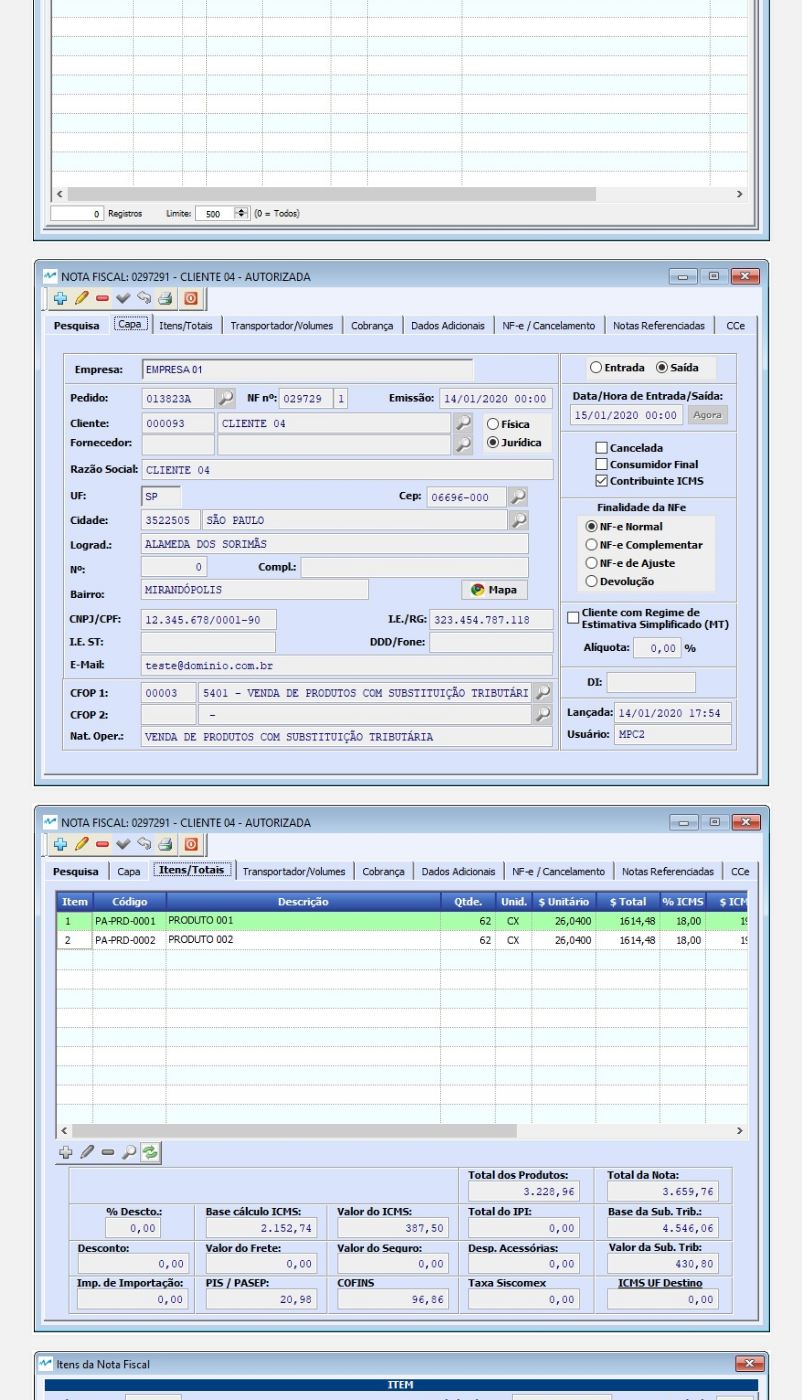
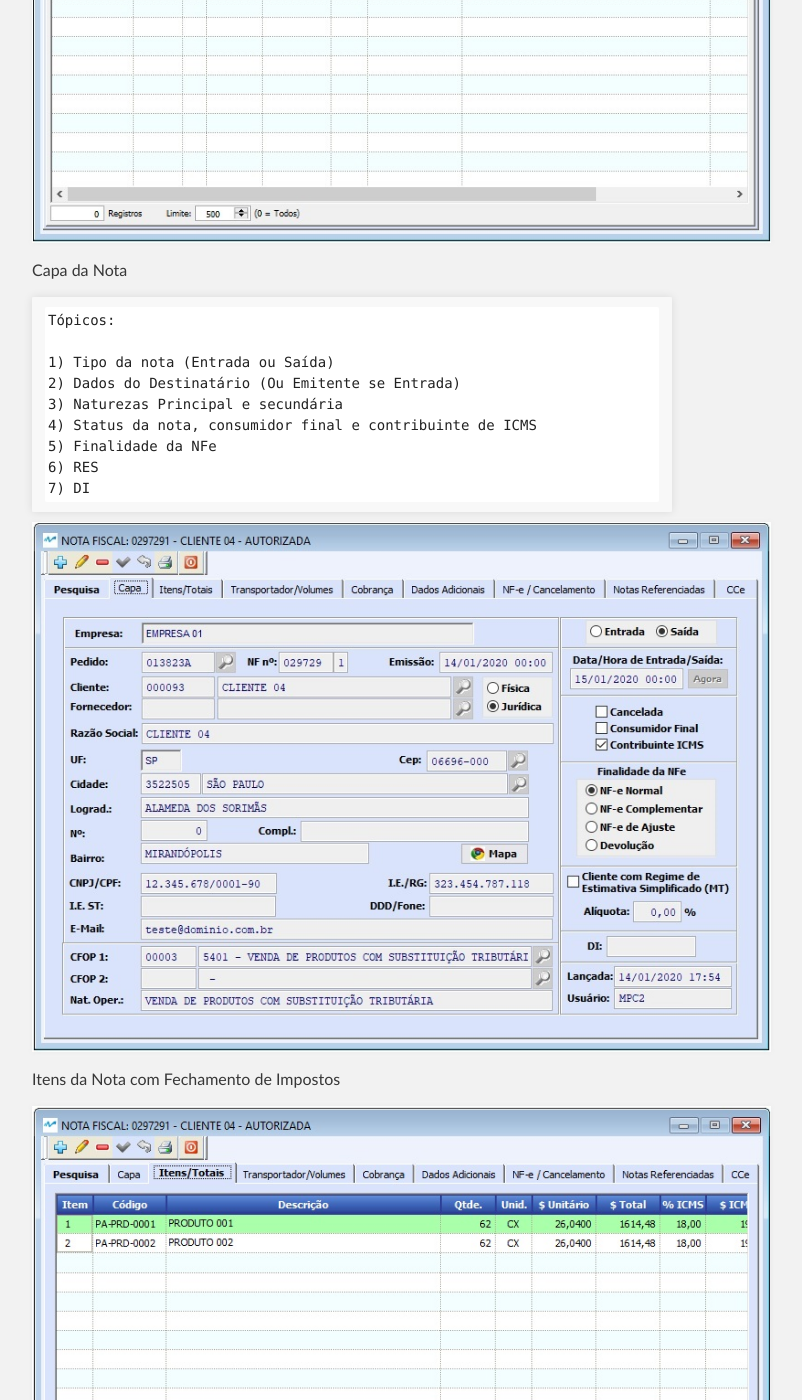
Before and after one commit to mpc2erp/mpc2erp.github.io, a Jekyll site: the page built from Pages/NFe.md, in a window 1280 px wide and 1400 px high, scrolled down 1891 px. Shown: the whole window, without its empty margins (288-1090 px from the left). Built offline with Jekyll 4.4.1, drawn with Linux system fonts in a browser that asks for light colours; our own code applies the rules of GitHub Pages for plain Markdown files; some of the changed text lies outside the part shown.

Commit message:
Dia 16-5

```diff
--- a/Pages/NFe.md
+++ b/Pages/NFe.md
@@ -30,28 +30,65 @@ Para poder incluir nas pesquisas as Notas Fiscias já emitidas, canceladas ou in
 
 ![](Img/NotaFiscal02.jpg)
 
+Capa da Nota
+
+    Tópicos:
+
+    1) Tipo da nota (Entrada ou Saída)
+    2) Dados do Destinatário (Ou Emitente se Entrada)
+    3) Naturezas Principal e secundária
+    4) Status da nota, consumidor final e contribuinte de ICMS
+    5) Finalidade da NFe
+    6) RES
+    7) DI
+
+
 ![](Img/NotaFiscal03_Capa.jpg)
+
+Itens da Nota com Fechamento de Impostos
 
 ![](Img/NotaFiscal04_Itens.jpg)
 
+Cadastro de Itens com Detalhamento do ICMS e ICMS ST
+
 ![](Img/NotaFiscal04_ItensDet01.jpg)
+
+Detalhamento do ICMS na CST 60
 
 ![](Img/NotaFiscal04_ItensDet02.jpg)
 
+Detalhamento do IPI
+
 ![](Img/NotaFiscal04_ItensDet03.jpg)
+
+Detalhamento do PIS/COFINS
 
 ![](Img/NotaFiscal04_ItensDet04.jpg)
 
+Detalhamento dos dados de Importação / Exportação
+
 ![](Img/NotaFiscal04_ItensDet05.jpg)
+
+Transporte / Volumes
 
 ![](Img/NotaFiscal05_Transp.jpg)
 
+Cobrança
+
 ![](Img/NotaFiscal06_Cobranca.jpg)
+
+Dados Adicionais
 
 ![](Img/NotaFiscal07_DadosAd.jpg)
 
+NF-e / Cancelamento
+
 ![](Img/NotaFiscal08_NFe.jpg)
+
+Notas Referenciadas
 
 ![](Img/NotaFiscal09_Referenciadas.jpg)
 
+Cartas de Correção
+
 ![](Img/NotaFiscal10_CCe.jpg)
```
